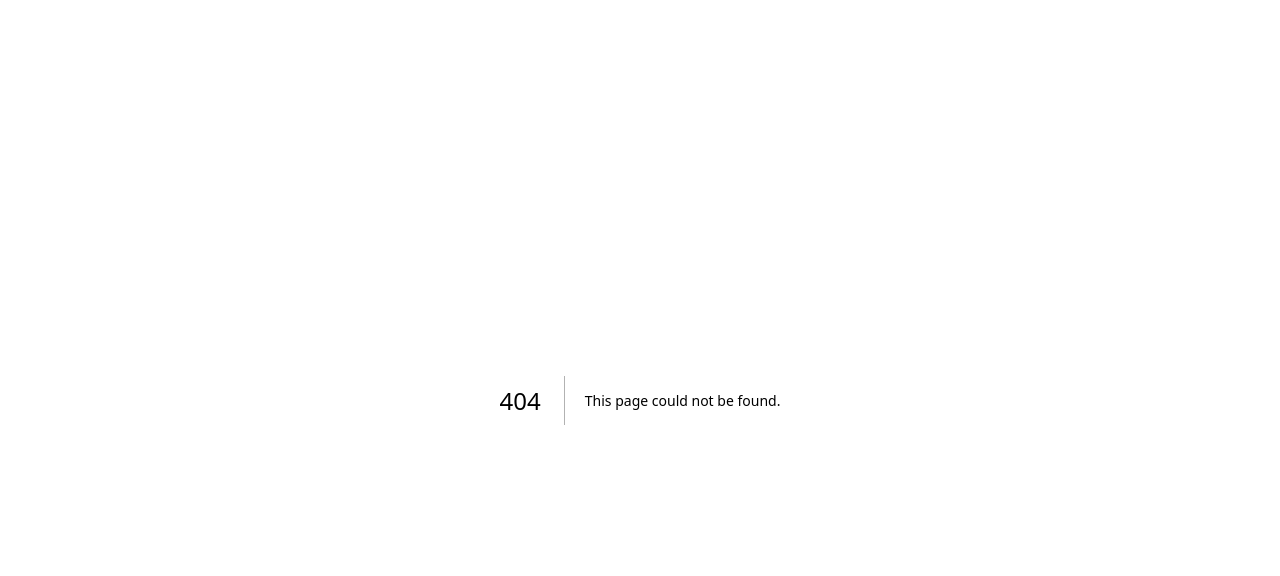
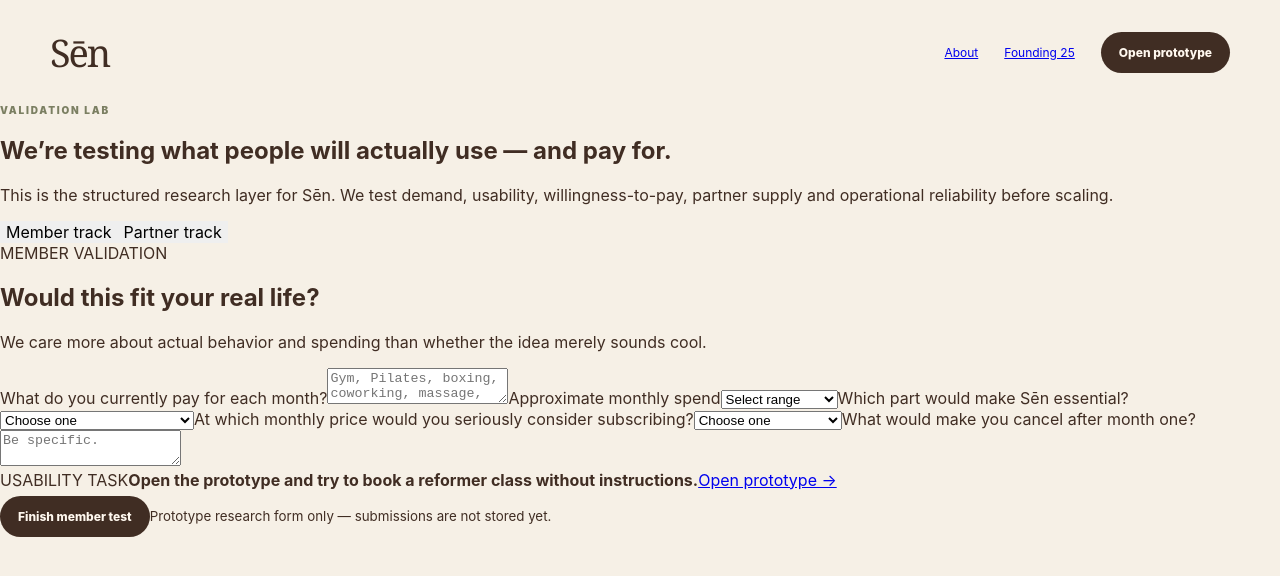
Before and after one commit to laraoliveiracassemiros-del/make-it-happen, a Next.js app: page /validate in a window 1280 px wide. Before the commit this address had no page. Shown: the top 576 px of the page. Built offline with nearby package versions, Linux system fonts and the light colour scheme.

Commit message:
add Sēn validation lab

```diff
--- /dev/null
+++ b/src/app/validate/page.tsx
@@ -0,0 +1,185 @@
+'use client';
+
+import Link from 'next/link';
+import { FormEvent, useState } from 'react';
+
+type Track = 'member' | 'partner';
+
+export default function ValidatePage() {
+  const [track, setTrack] = useState<Track>('member');
+  const [done, setDone] = useState(false);
+
+  function submit(e: FormEvent<HTMLFormElement>) {
+    e.preventDefault();
+    setDone(true);
+  }
+
+  return (
+    <main className="sen-site validation-site">
+      <nav className="sen-site-nav">
+        <div className="brand-word site-logo">Sēn</div>
+        <div className="site-nav-links">
+          <Link href="/landing">About</Link>
+          <Link href="/founding">Founding 25</Link>
+          <Link className="site-cta" href="/">Open prototype</Link>
+        </div>
+      </nav>
+
+      <section className="validation-hero">
+        <div className="site-kicker">VALIDATION LAB</div>
+        <h1>We’re testing what people will actually use — and pay for.</h1>
+        <p>
+          This is the structured research layer for Sēn. We test demand, usability, willingness-to-pay,
+          partner supply and operational reliability before scaling.
+        </p>
+      </section>
+
+      <section className="validation-shell">
+        <div className="track-switch">
+          <button className={track === 'member' ? 'active' : ''} onClick={() => { setTrack('member'); setDone(false); }}>Member track</button>
+          <button className={track === 'partner' ? 'active' : ''} onClick={() => { setTrack('partner'); setDone(false); }}>Partner track</button>
+        </div>
+
+        {!done && track === 'member' && (
+          <form className="validation-form" onSubmit={submit}>
+            <div className="validation-intro">
+              <span>MEMBER VALIDATION</span>
+              <h2>Would this fit your real life?</h2>
+              <p>We care more about actual behavior and spending than whether the idea merely sounds cool.</p>
+            </div>
+
+            <label>
+              What do you currently pay for each month?
+              <textarea required placeholder="Gym, Pilates, boxing, coworking, massage, beauty, classes..." />
+            </label>
+
+            <label>
+              Approximate monthly spend
+              <select required defaultValue="">
+                <option value="" disabled>Select range</option>
+                <option>Under R$ 300</option>
+                <option>R$ 300–600</option>
+                <option>R$ 600–1.000</option>
+                <option>R$ 1.000–1.500</option>
+                <option>R$ 1.500+</option>
+              </select>
+            </label>
+
+            <label>
+              Which part would make Sēn essential?
+              <select required defaultValue="">
+                <option value="" disabled>Choose one</option>
+                <option>Premium access</option>
+                <option>Reformer / studios</option>
+                <option>Sēn AI</option>
+                <option>Privileges / recovery / beauty</option>
+                <option>Circles / Squads</option>
+                <option>Work / coworking</option>
+                <option>None yet</option>
+              </select>
+            </label>
+
+            <label>
+              At which monthly price would you seriously consider subscribing?
+              <select required defaultValue="">
+                <option value="" disabled>Choose one</option>
+                <option>R$ 299</option>
+                <option>R$ 399</option>
+                <option>R$ 499</option>
+                <option>R$ 699</option>
+                <option>R$ 799</option>
+                <option>R$ 999+</option>
+                <option>I would not subscribe</option>
+              </select>
+            </label>
+
+            <label>
+              What would make you cancel after month one?
+              <textarea required placeholder="Be specific." />
+            </label>
+
+            <div className="research-task">
+              <span>USABILITY TASK</span>
+              <strong>Open the prototype and try to book a reformer class without instructions.</strong>
+              <Link href="/" target="_blank">Open prototype →</Link>
+            </div>
+
+            <button className="site-primary form-submit" type="submit">Finish member test</button>
+            <small>Prototype research form only — submissions are not stored yet.</small>
+          </form>
+        )}
+
+        {!done && track === 'partner' && (
+          <form className="validation-form" onSubmit={submit}>
+            <div className="validation-intro">
+              <span>PARTNER VALIDATION</span>
+              <h2>Would Sēn create incremental value?</h2>
+              <p>We are testing capacity, economics and operational fit — not asking partners to accept a finished contract.</p>
+            </div>
+
+            <label>
+              What type of venue are you?
+              <select required defaultValue="">
+                <option value="" disabled>Select category</option>
+                <option>Gym</option>
+                <option>Reformer / Pilates studio</option>
+                <option>Yoga / boutique studio</option>
+                <option>Boxing / martial arts</option>
+                <option>Recovery / massage</option>
+                <option>Beauty</option>
+                <option>Coworking</option>
+                <option>Other</option>
+              </select>
+            </label>
+
+            <label>
+              Which capacity is hardest to fill profitably?
+              <textarea required placeholder="Times, services, room types, class slots..." />
+            </label>
+
+            <label>
+              Which inventory would you never want discounted or externally distributed?
+              <textarea required placeholder="Peak slots, certain services, specific units..." />
+            </label>
+
+            <label>
+              Which model feels most acceptable?
+              <select required defaultValue="">
+                <option value="" disabled>Choose one</option>
+                <option>Pay per check-in</option>
+                <option>Active member fee</option>
+                <option>Hybrid activation + check-in</option>
+                <option>Dynamic/off-peak inventory</option>
+                <option>Member co-pay</option>
+                <option>Needs discussion</option>
+              </select>
+            </label>
+
+            <label>
+              What would make you end a pilot?
+              <textarea required placeholder="Operational issues, payout, brand risk, behavior..." />
+            </label>
+
+            <div className="research-task">
+              <span>PARTNER REVIEW</span>
+              <strong>Read the partner proposition and mark what feels unrealistic or unclear.</strong>
+              <Link href="/partners" target="_blank">Open partner page →</Link>
+            </div>
+
+            <button className="site-primary form-submit" type="submit">Finish partner test</button>
+            <small>Prototype research form only — submissions are not stored yet.</small>
+          </form>
+        )}
+
+        {done && (
+          <div className="validation-done">
+            <span>COMPLETE</span>
+            <h2>That’s the kind of feedback Sēn needs.</h2>
+            <p>The real validation process will capture interview notes, prototype behavior, pricing answers and evidence quality separately.</p>
+            <button onClick={() => setDone(false)}>Run another test</button>
+          </div>
+        )}
+      </section>
+    </main>
+  );
+}
```
